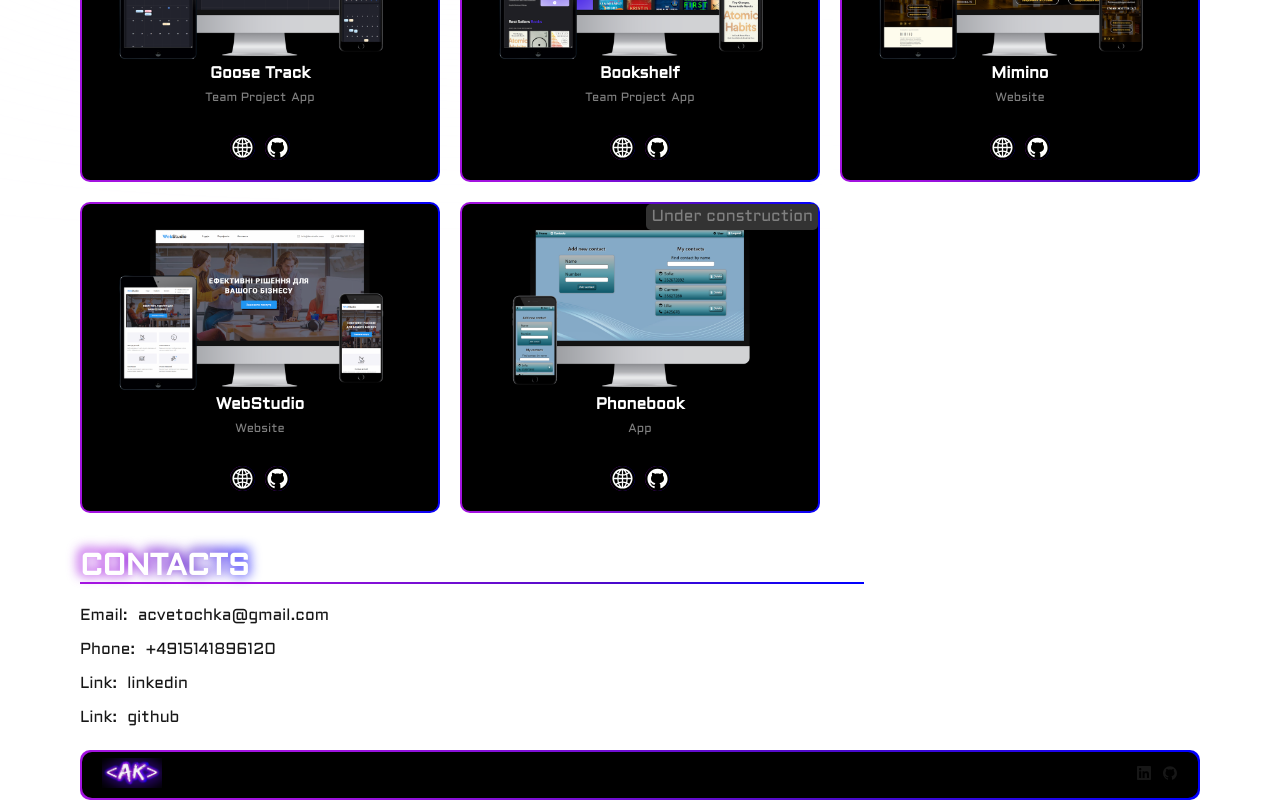
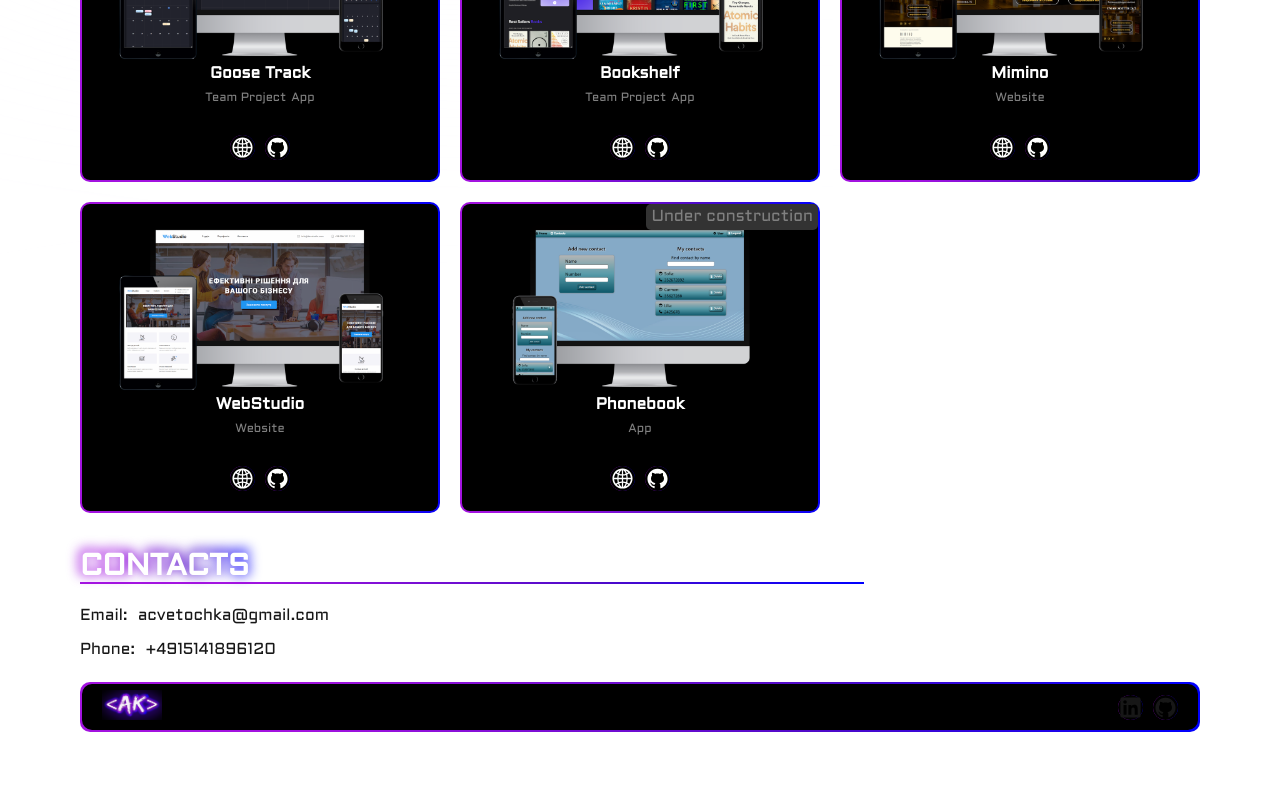
Before and after one commit to acvetochka/portfolio, a Next.js app: page / in a window 1280 px wide. Shown: the part 2195-2995 px from the top of the page. After the commit the page ends 2927 px from the top, so only its background shows below. Built offline with nearby package versions, Linux system fonts and the light colour scheme.

Commit message:
change footer

```diff
--- a/src/data/contacts.json
+++ b/src/data/contacts.json
@@ -8,15 +8,5 @@
         "name": "+4915141896120",
         "type": "phone",
         "link": "tel:+4915141896120"
-    },
-    {
-        "name": "linkedin",
-        "type": "link",
-        "link": "https://www.linkedin.com/in/alona-kuznietsova/"
-    },
-    {
-        "name": "github",
-        "type": "link",
-        "link": "https://github.com/acvetochka"
     }
 ]
--- a/src/sections/Footer/Footer.styles.tsx
+++ /dev/null
@@ -1,10 +0,0 @@
-import styled from "styled-components";
-
-export const ListStyled = styled.ul`
-  list-style: none;
-  padding-left: 0;
-  display: flex;
-//   flex-direction: column;
-  gap: 10px;
-  // align-items: center;
-`;
--- a/src/sections/Footer/Footer.tsx
+++ b/src/sections/Footer/Footer.tsx
@@ -1,37 +1,22 @@
 "use client";
 
-// import { Navigation } from "@/components";
 import { Border, BorderContainer } from "../Header/Header.styles";
 import { Container } from "@/components/Section/Section.styled";
 import Image from "next/image";
 import Link from "next/link";
-import contacts from "@/data/contacts.json";
-import { AiOutlineGithub } from "react-icons/ai";
-import { FaLinkedin } from "react-icons/fa6";
-import { ListStyled } from "./Footer.styles";
+import { ContactLinks } from "@/components";
 
 export const Footer = (): JSX.Element => {
   return (
-    // <header>
+
       <Container>
         <BorderContainer>
           <Border>
             <Link href="/"><Image src="/logo.png" width={60} height={30} alt="logo"/></Link>
-            {/* <Logo /> */}
-            {/* <Navigation /> */}
-            <ListStyled>
-            {contacts.map(({link, name, type}, id)=> (
-                <li key={id}>
-                {type == "link" && (<><a href={link} target='_blank' rel='noopener noreferrer'>
-                {name === "github" ? <AiOutlineGithub width="25" height="25"/> : <FaLinkedin/>}</a></>)}
-                </li>
-            ))}
-            </ListStyled>
-
-
+            <ContactLinks/>
           </Border>
         </BorderContainer>
       </Container>
-    // </header>
+
   );
 };
```
